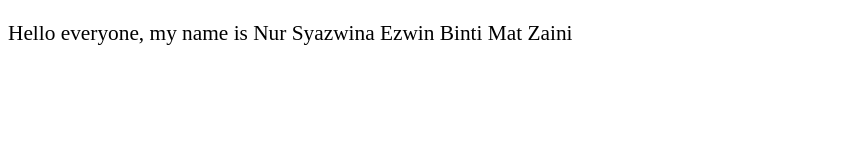
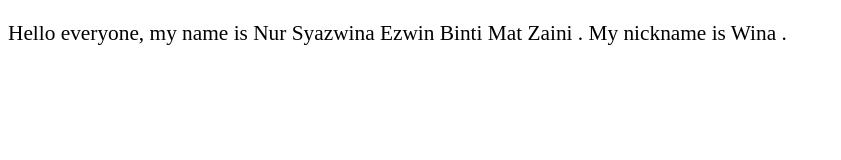
Before and after one commit to Syazwyna03/-web-css-exercises, a plain HTML site: page exercises/exercise2/index.html in a window 1280 px wide. Shown: the whole page, without its empty margins (0-841 px from the left). Drawn offline with Linux system fonts and the light colour scheme.

Commit message:
Update index.html
add index.html for exercise2

```diff
--- a/exercises/exercise2/index.html
+++ b/exercises/exercise2/index.html
@@ -6,7 +6,7 @@
 </head>
 <body>
     <p style="font-family: 'Times New Roman', Times, serif; font-size: 16pt;">
-        Hello everyone, my name is Nur Syazwina Ezwin Binti Mat Zaini
+        Hello everyone, my name is Nur Syazwina Ezwin Binti Mat Zaini . My nickname is Wina .
     </p>
 </body>
 </html>
```
